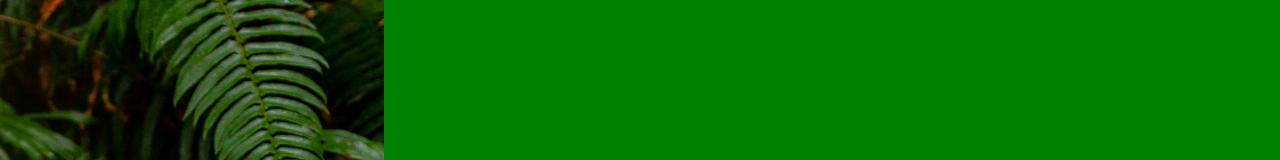
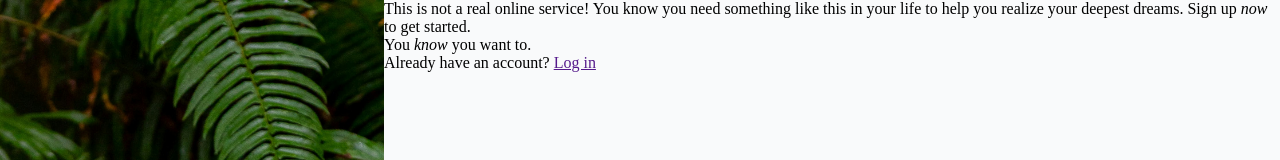
Before and after one commit to hpham474/sign-up-form, a plain HTML site: page index.html in a window 1280 px wide. Shown: the top 160 px of the page. Drawn offline with Linux system fonts and the light colour scheme.

Commit message:
add html for content section

```diff
--- a/index.html
+++ b/index.html
@@ -25,8 +25,24 @@
             </p>
         </footer>
     </div>
-    <div class="content">
+    <section class="content">
+        <div class="pitch">
+            <p>
+                This is not a real online service! You know you need something
+                like this in your life to help you realize your deepest dreams.
+                Sign up <em>now</em> to  get started.
+                <br>
+                You <em>know</em> you want to.
+            </p>
+        </div>
+        <form class="sign-up">
 
-    </div>
+        </form>
+        <div class="log-in">
+            <p>
+                Already have an account? <a href="">Log in</a>
+            </p>
+        </div>
+    </section>
 </body>
 </html>
--- a/styles.css
+++ b/styles.css
@@ -51,18 +51,18 @@ body {
     color: white;
 }
 
-.background-credits p{
+.background-credits p {
     text-align: center;
     font-family: sans-serif;
     color: white;
 }
 
-a {
+.background-credits a {
     color: white;
 }
 
 .content {
     width: 70%;
 
-    background-color: green;
+    background-color: #f9fafb;
 }
```
